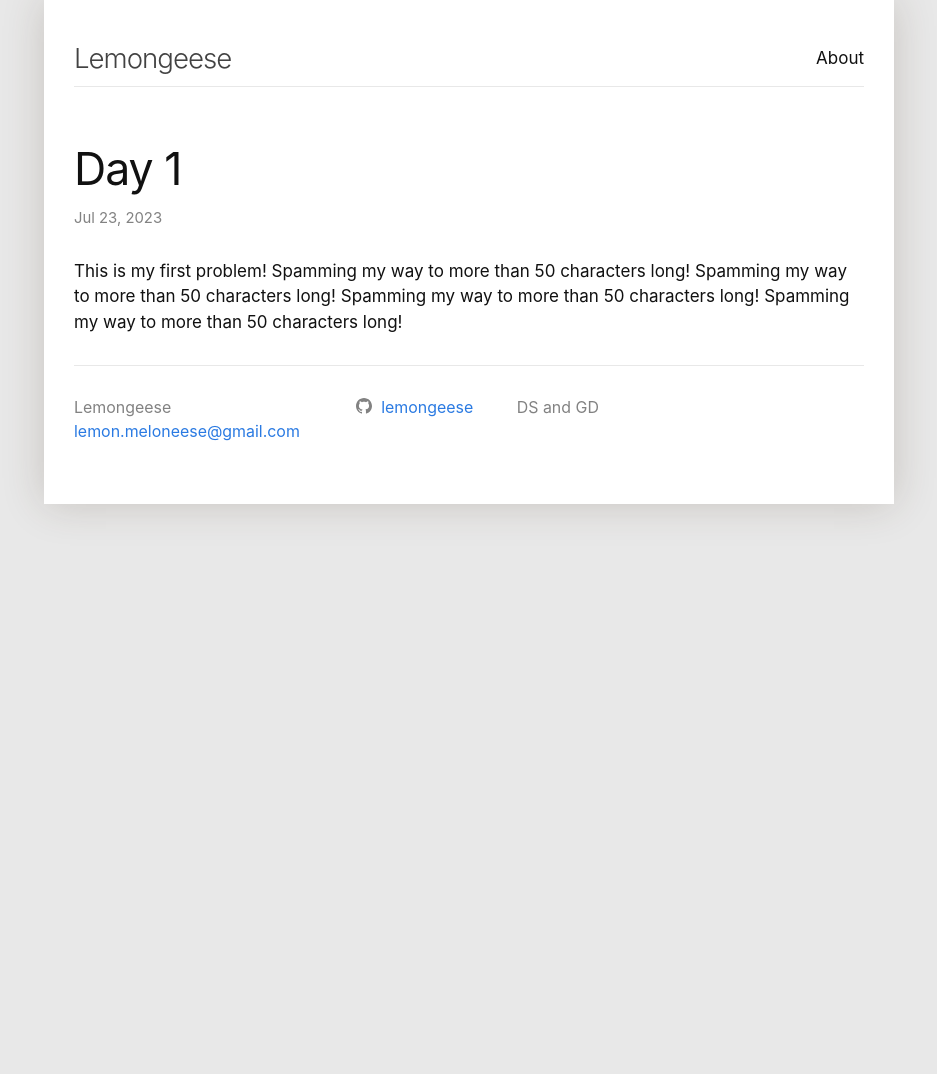
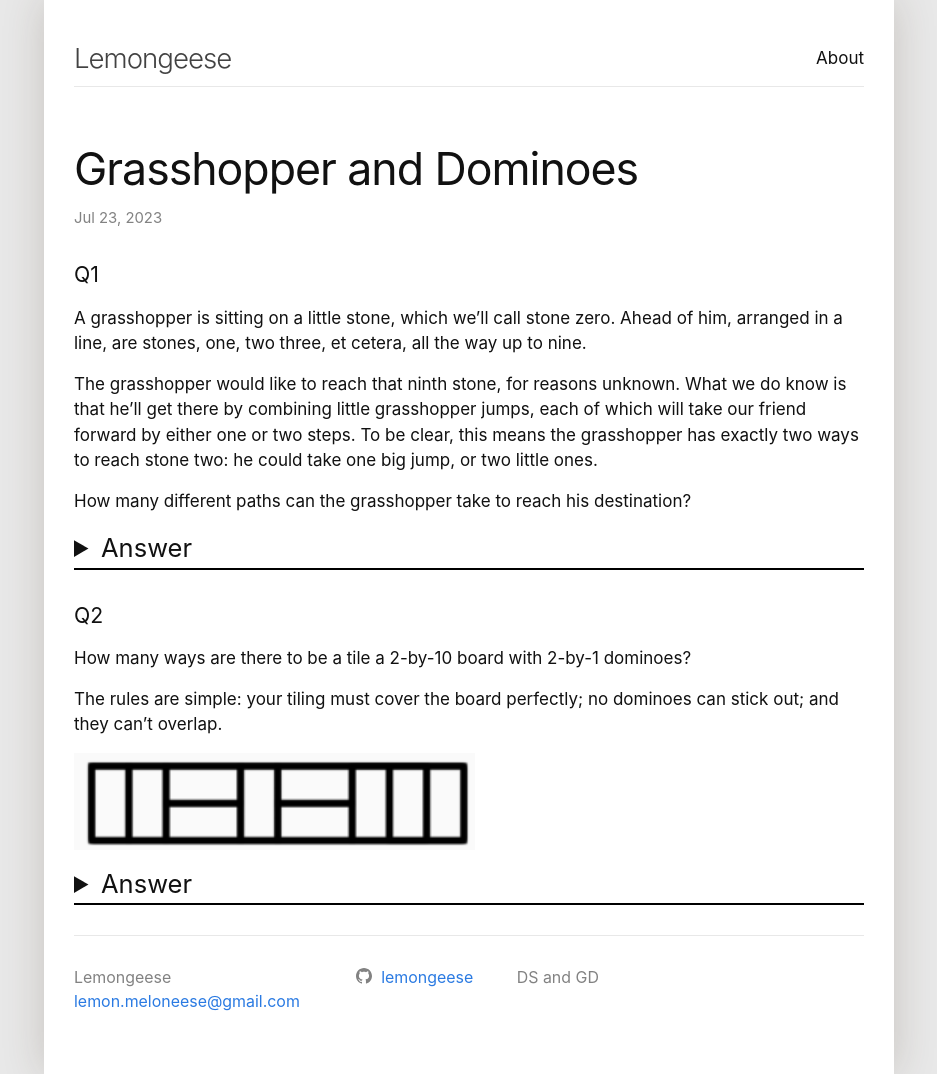
Before and after one commit to Lemongeese/lemongeese.github.io, a Jekyll site: the page built from _problems/problem1.md, in a window 1280 px wide. Shown: the whole page, without its empty margins (171-1108 px from the left). Built offline with Jekyll 4.4.1, drawn with Linux system fonts in a browser that asks for light colours; formulas are drawn with MathJax 3; before the commit the page ends 900 px from its top, so only the background shows below that.

Commit message:
published first day of problems

```diff
--- a/_problems/problem1.md
+++ b/_problems/problem1.md
@@ -1,8 +1,63 @@
 ---
 layout: post
-title: Day 1
-date_: 21 July 2023
-tags: probability calculus linear-algebra
+title: Grasshopper and Dominoes
+date_: 22 July 2023
+tags: probability counting
 ---
 
-This is my first problem! Spamming my way to more than 50 characters long! Spamming my way to more than 50 characters long! Spamming my way to more than 50 characters long! Spamming my way to more than 50 characters long!
+#### Q1
+A grasshopper is sitting on a little stone, which we'll call stone zero. Ahead of him, arranged in a line, are stones, one, two three, et cetera, all the way up to nine.
+
+The grasshopper would like to reach that ninth stone, for reasons unknown. What we do know is that he'll get there by combining little grasshopper jumps, each of which will take our friend forward by either one or two steps. To be clear, this means the grasshopper has exactly two ways to reach stone two: he could take one big jump, or two little ones.
+
+How many different paths can the grasshopper take to reach his destination?
+
+<details>
+    <summary>
+        Answer
+    </summary>
+    <p>
+    Immediately, you can try $1+1+...+1 = 2 + 1 + 1 + ... + 1 = 9$. In fact, any sequence be described with just a string of $1$'s and $2$'s.
+    </p>
+
+    <p>
+    Given a fixed number of $2$'s, the problem becomes really easy. For example, say there are four $2$'s that must be used. Then, the number of possible jumps using that number of $2$'s is $\text{nCr}(4+1, 4) = \text{nCr}(5, 4)$. See the Mississippi problem/formula (and application on an n-bit string) for more information.
+    </p>
+
+    <p>
+    So we can just partition based on the number of $2$'s used:
+    </p>
+
+    <p>
+    $$
+    \begin{align*}
+    \text{#(possible jump sequences)} = &\text{ #(use zero 2 jumps)}\\ &+ \text{#(use one 2 jump)}\\ &+ \text{#(use two 2 jumps)}\\ &+ \text{#(use three 2 jumps)}\\ &+ \text{#(use four 2 jumps)}
+    \end{align*}
+    $$
+    </p>
+</details>
+
+#### Q2
+How many ways are there to be a tile a 2-by-10 board with 2-by-1 dominoes?
+
+The rules are simple: your tiling must cover the board perfectly; no dominoes can stick out; and they can't overlap.
+
+
+![An example of a tiling of dominoes](image.png)
+
+<details>
+    <summary>
+        Answer
+    </summary>
+    <p>
+    It might help to try and solve the previous puzzle, since you can reduce this problem into that.
+    </p>
+
+    <p>
+    Observation: horizontal pieces come in pairs. So if you know that there's a horizontal piece on the top, there must be a horizontal piece on the bottom. Along with the fact that a vertical piece covers both the top and bottom, one possible idea is to only look at the top, since you can imagine what the rest of the board will look like given only the top information.
+    </p>
+
+    <p>
+    So let's only look at the top row. Each vertical piece covers 1, and each horizontal piece covers 2. Some combination of these must add up to the 10 pieces. See puzzle 12 for the rest of the solution.
+    </p>
+</details>
--- a/_sass/minima/_layout.scss
+++ b/_sass/minima/_layout.scss
@@ -292,6 +292,9 @@ summary {
 details {
   @include relative-font-size(1.5);
   margin-bottom: $spacing-unit;
+  > p {
+    @include relative-font-size(1.0);
+  }
 }
 
 details > summary {
@@ -303,6 +306,7 @@ details > summary {
   visibility: visible;
 }
 
+
 /**
 https://developer.mozilla.org/en-US/docs/Web/HTML/Element/details
 details[open] > summary {
```
Also changed, not shown: _problems/image.png (added).
